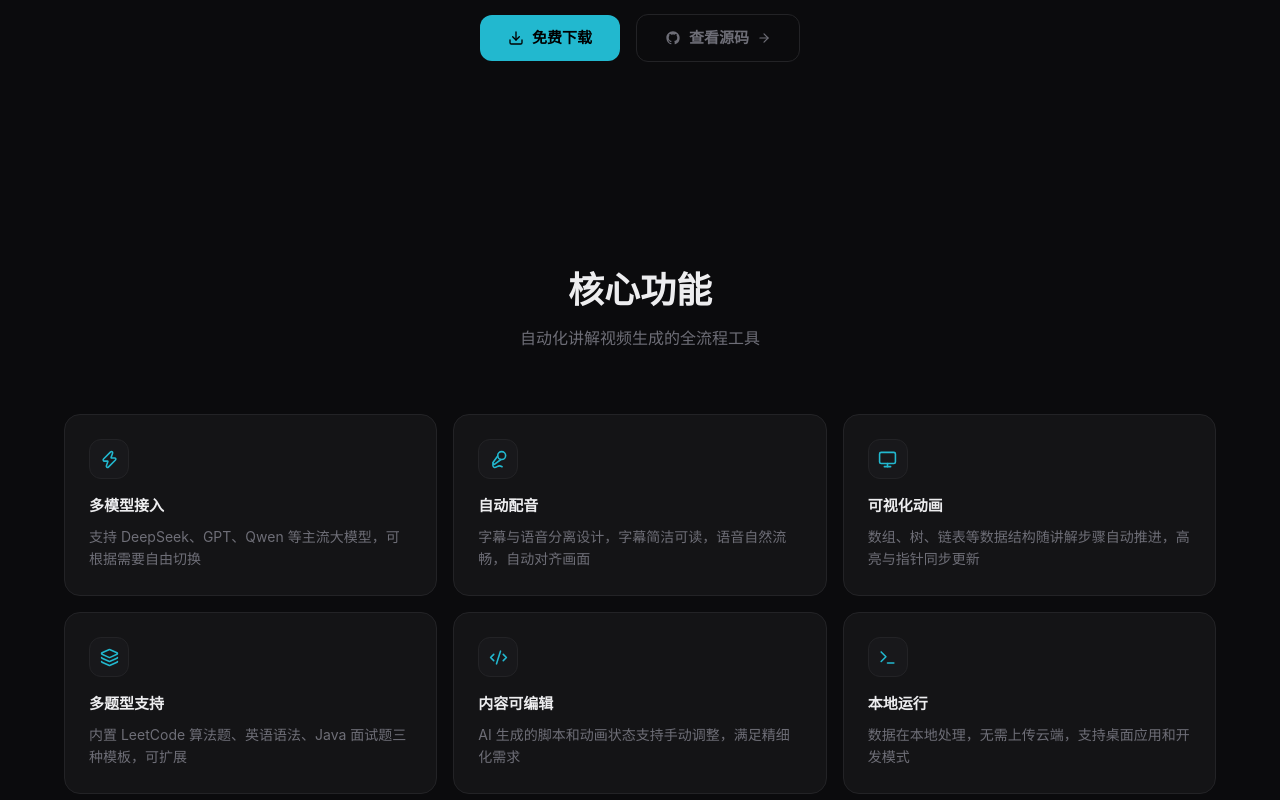
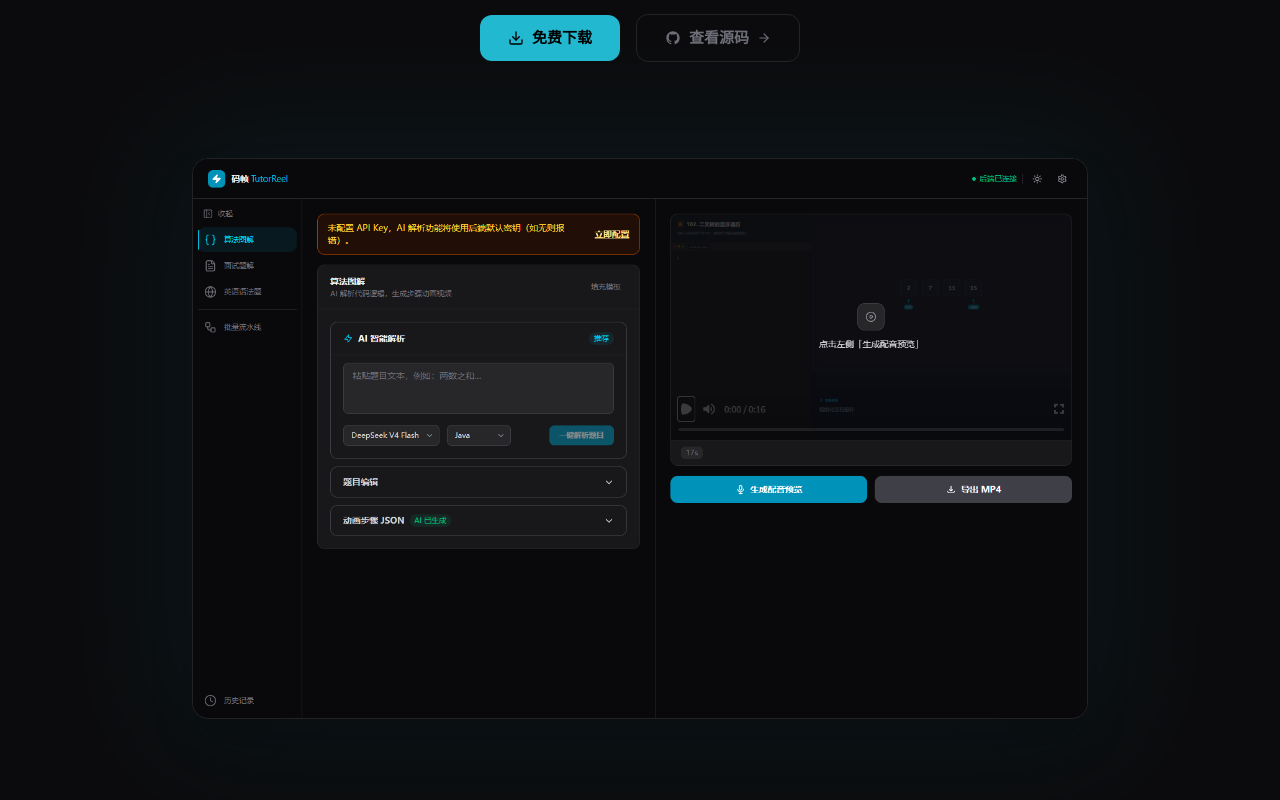
Before and after one commit to lightCode1840/problem-explainer-site, a React (Vite) app: page / in a window 1280 px wide. Shown: the part 460-1260 px from the top of the page. Built offline with nearby package versions, Linux system fonts and the light colour scheme.

Commit message:
feat: add app screenshot preview to hero section

```diff
--- a/src/App.tsx
+++ b/src/App.tsx
@@ -92,7 +92,7 @@ function NavIcon({ href, label, children }: { href: string; label: string; child
 
 function Hero() {
   return (
-    <section className="relative pt-40 pb-28 px-6 text-center overflow-hidden">
+    <section className="relative pt-40 pb-48 px-6 text-center overflow-hidden">
       <div className="pointer-events-none absolute inset-0 opacity-[0.025]">
         <div className="w-full h-full" style={{
           backgroundImage: 'linear-gradient(rgba(255,255,255,0.08) 1px,transparent 1px),linear-gradient(90deg,rgba(255,255,255,0.08) 1px,transparent 1px)',
@@ -129,6 +129,19 @@ function Hero() {
             查看源码
             <ArrowRight size={14} />
           </a>
+        </div>
+
+        {/* App Preview */}
+        <div className="relative mt-24 max-w-5xl mx-auto">
+          <div className="absolute -inset-6 rounded-[32px] opacity-[0.07] blur-3xl" style={{ background: C.cyn }} />
+          <div className="relative rounded-2xl border overflow-hidden shadow-2xl" style={{ borderColor: C.border, background: C.card }}>
+            <img
+              src="/app-screenshot.png"
+              alt="TutorReel 应用界面截图"
+              className="w-full h-auto block"
+              style={{ maxWidth: '100%' }}
+            />
+          </div>
         </div>
       </div>
     </section>
```
Also changed, not shown: public/app-screenshot.png (added).
